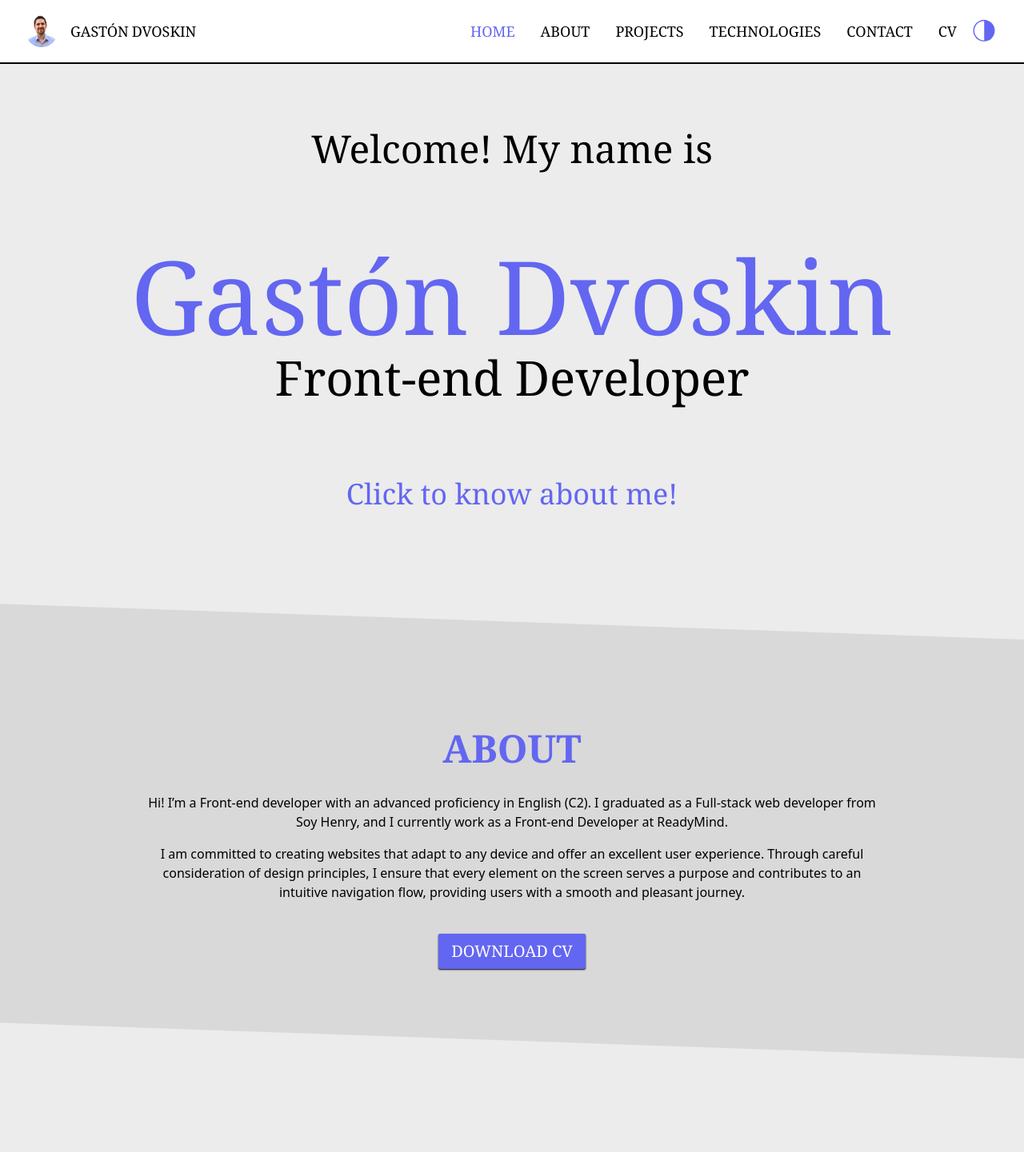
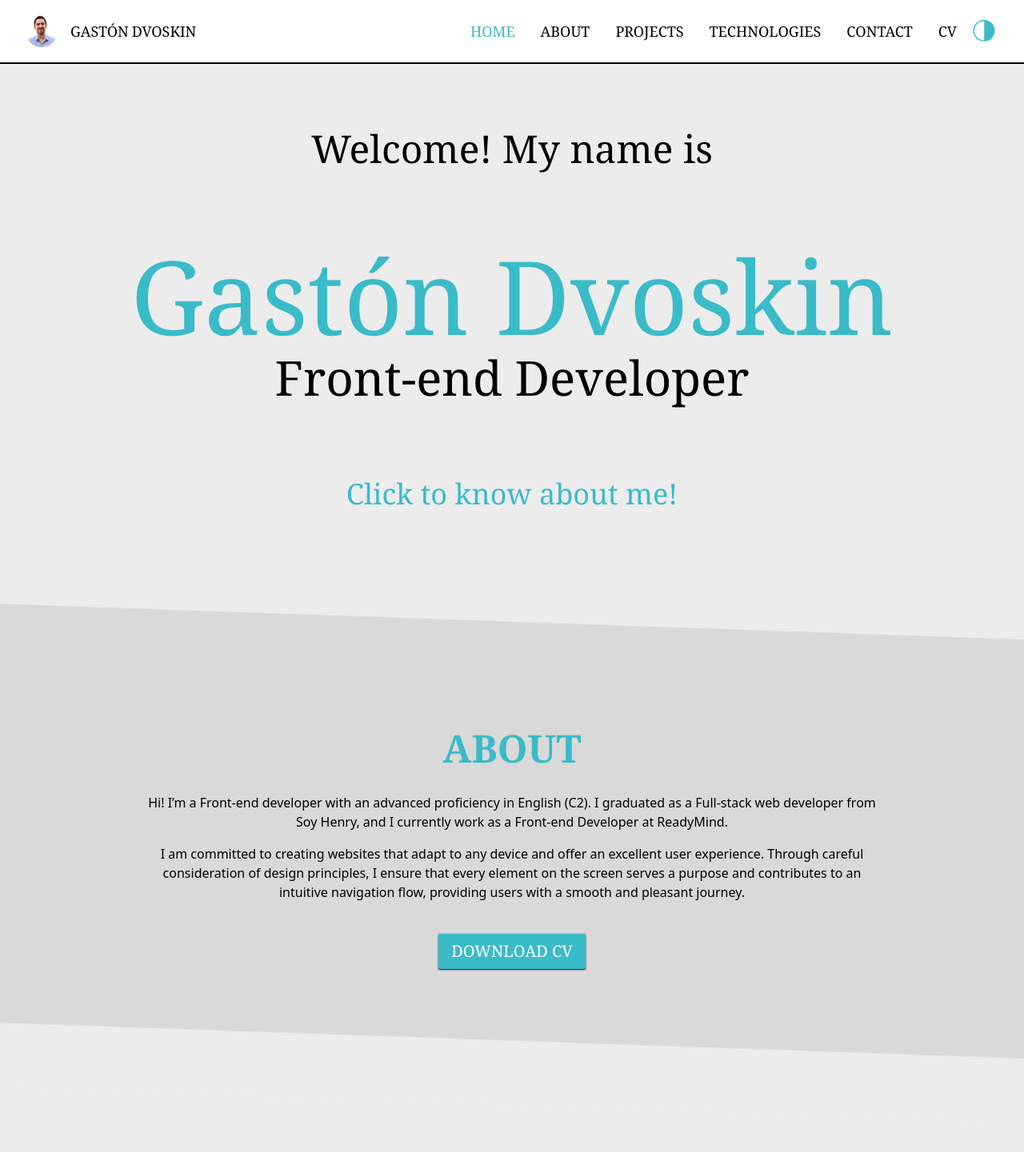
Before and after one commit to gastondvoskin/portfolio, a React (Vite) app in the folder client/: page / in a window 1280 px wide. Shown: the top 1441 px of the page at 80% size. Built offline with nearby package versions, Linux system fonts and the light colour scheme; no server answers.

Commit message:
Changed accent color. Added accent color hover

```diff
--- a/client/src/components/Button.jsx
+++ b/client/src/components/Button.jsx
@@ -4,7 +4,7 @@ const Button = ({ parent, text, type, icon, onClickHandler }) => {
     <button
       onClick={onClickHandler}
       type={type}
-      className={`flex items-center mt-6 mx-auto px-2 py-1 text-base text-center bg-myacc text-white hover:bg-indigo-600 rounded-sm duration-300 shadow-sm shadow-black dark:shadow-white lg:px-4 lg:py-2 lg:text-xl ${parent === "form" ? "mt-2 mb-3 lg:mb-0" : ""} `}
+      className={`flex items-center mt-6 mx-auto px-2 py-1 text-base text-center bg-myacc text-white hover:bg-myacchover rounded-sm duration-300 shadow-sm shadow-black dark:shadow-white lg:px-4 lg:py-2 lg:text-xl ${parent === "form" ? "mt-2 mb-3 lg:mb-0" : ""} dark:hover:bg-myaccdhover`}
     >
       {icon && <span className="mr-2">{icon}</span>}
       <span>{text}</span>
--- a/client/src/components/Nav_Bars.jsx
+++ b/client/src/components/Nav_Bars.jsx
@@ -7,7 +7,7 @@ const Nav_Bars = ({ handleRenderMenu, renderedMenu }) => {
       className="cursor-pointer ml-4 lg:hidden"
       onClick={handleRenderMenu}
     >
-      {renderedMenu ? <FaXmark className="z-50 top-0 left-0" /> : <FaBars className="text-myacc text-2xl lg:text-3xl" />}
+      {renderedMenu ? <FaXmark className="z-50 top-0 left-0" /> : <FaBars className="text-myacc text-2xl lg:text-3xl hover:text-myacchover dark:hover:text-myaccdhover" />}
     </button>
   );
 };
--- a/client/src/components/Nav_Link.jsx
+++ b/client/src/components/Nav_Link.jsx
@@ -3,11 +3,11 @@ import cvDvoskin from "../assets/CV/Gastón_Dvoskin_Front-end_Developer.pdf";
 
 const Nav_Link = ({ onClick, to, isCurrent, cv }) => {
   return cv ? (
-    <a href={cvDvoskin} download className="my-4 cursor-pointer hover:text-myacc lg:my-auto lg:mx-4">CV</a>
+    <a href={cvDvoskin} download className="my-4 cursor-pointer lg:my-auto lg:mx-4">CV</a>
   ) : (
     <Link
       onClick={onClick}
-      className={`my-4 cursor-pointer hover:text-myacc lg:my-auto lg:mx-4 ${isCurrent ? "text-myacc" : ""}`}
+      className={`my-4 cursor-pointer hover:text-myacchover lg:my-auto lg:mx-4 ${isCurrent ? "text-myacc" : ""} dark:hover:text-myaccdhover`}
       to={to}
       smooth={true}
       duration={300}
--- a/client/src/components/Title.jsx
+++ b/client/src/components/Title.jsx
@@ -1,6 +1,6 @@
 const Title = ({text}) => {
   return (
-    <h1 className="mb-8 text-4xl font-bold text-myacc text-center dark:text-myaccd md:text-5xl">
+    <h1 className="mb-8 text-4xl font-bold text-myacc text-center md:text-5xl">
       {text}
     </h1>
   );
--- a/client/src/sections/Home.jsx
+++ b/client/src/sections/Home.jsx
@@ -12,11 +12,11 @@ const Home = () => {
       <div className="flex flex-col w-full h-full justify-center items-center text-center gap-24 sm:gap-4 md:gap-32 lg:gap-24">
         <h2 className="text-2xl md:text-5xl ">Welcome! My name is</h2>
         <div id="nameAndRole">
-          <h1 className="text-6xl px-2 mb-2 text-myacc dark:text-myaccd md:text-7xl xl:text-9xl">{NAME}</h1>
+          <h1 className="text-6xl px-2 mb-2 text-myacc md:text-7xl xl:text-9xl">{NAME}</h1>
           <h2 className="text-2xl md:text-4xl xl:text-6xl">{ROLE}</h2>
         </div>
         <Link
-          className="text-xl cursor-pointer text-myacc dark:text-myaccd md:text-2xl lg:text-3xl xl:text-4xl"
+          className="text-xl cursor-pointer text-myacc hover:text-myacchover md:text-2xl dark:hover:text-myaccdhover lg:text-3xl xl:text-4xl "
           to="about"
           smooth={true}
           duration={300}
--- a/client/tailwind.config.js
+++ b/client/tailwind.config.js
@@ -21,13 +21,15 @@ export default {
         'mybg1': '#ECECEC', /* light gray */
         'mybg2': '#D9D9D9', /* light gray */
         'mytext': 'black',  /* black */
-        'myacc': '#6366f1', /* indigo-500 */
+        /* 'myacc': '#6366f1', */ /* OLD indigo-500 */
+        'myacc': '#3ABBC8',
+        'myacchover': '#2e95a0', /* https://www.color-hex.com/color/3abbc8 */
 
         // dark
         'mybg1d': '#162C41', /* deep blue */
         'mybg2d': '#1F3E5A', /* deep blue lighter*/
         'mytextd': 'white', /* white */
-        'myaccd': '#6366f1' /* indigo-500 */
+        'myaccdhover': '#61c8d3',
       },
     },
   },
```
